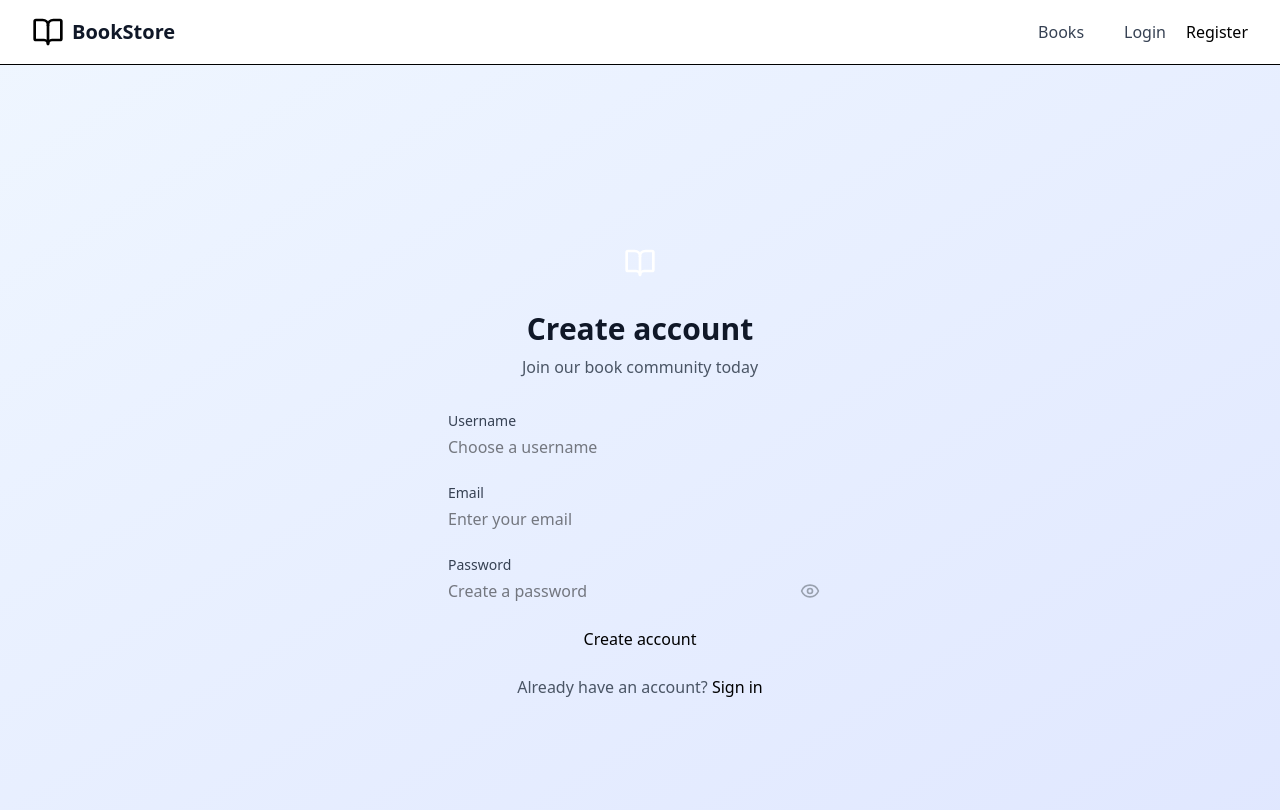
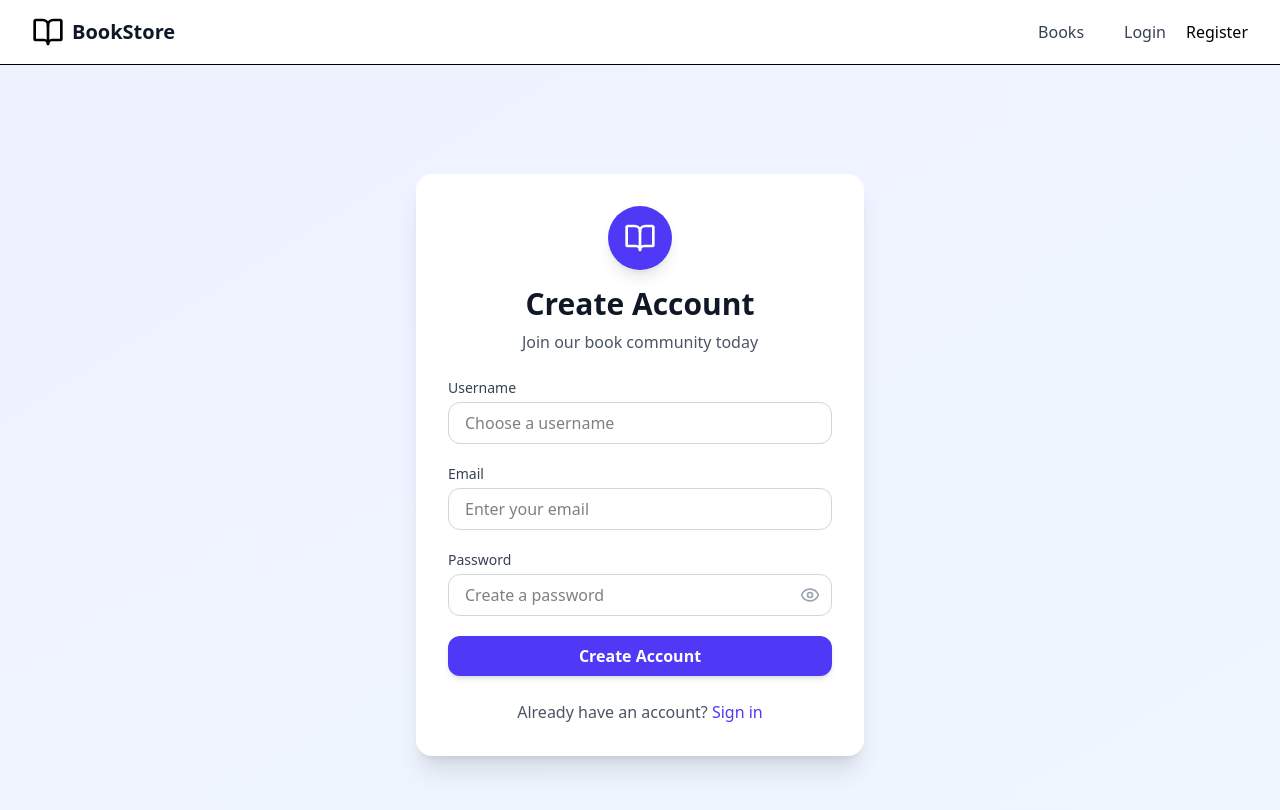
Before and after one commit to Ashwaaq69/Mini_bookStore_App, a React (Vite) app in the folder frontend/: page /register in a window 1280 px wide. Shown: the top 810 px of the page. Built offline with nearby package versions, Linux system fonts and the light colour scheme; the HTML template or start-up script is replaced by a standard one.

Commit message:
developed login, register, books and adminpaned page

```diff
--- a/frontend/src/pages/Register.jsx
+++ b/frontend/src/pages/Register.jsx
@@ -34,9 +34,7 @@ const Register = () => {
     try {
       await api.post('/register', formData);
       setSuccess('Registration successful! Redirecting to login...');
-      setTimeout(() => {
-        navigate('/login');
-      }, 2000);
+      setTimeout(() => navigate('/login'), 2000);
     } catch (err) {
       setError(err.response?.data?.error || 'Registration failed');
     } finally {
@@ -45,24 +43,25 @@ const Register = () => {
   };
 
   return (
-    <div className="min-h-screen bg-gradient-to-br from-blue-50 to-indigo-100 flex items-center justify-center py-12 px-4 sm:px-6 lg:px-8">
-      <div className="max-w-md w-full space-y-8">
-        <div className="card p-8">
+    <div className="min-h-screen bg-gradient-to-br from-indigo-50 to-blue-50 flex items-center justify-center py-12 px-4 sm:px-6 lg:px-8">
+      <div className="max-w-md w-full">
+        <div className="bg-white shadow-xl rounded-2xl p-8 space-y-6">
+          {/* Header */}
           <div className="text-center">
-            <div className="mx-auto bg-primary-600 w-16 h-16 rounded-full flex items-center justify-center mb-4">
+            <div className="mx-auto bg-indigo-600 w-16 h-16 rounded-full flex items-center justify-center mb-4 shadow-lg">
               <BookOpen className="h-8 w-8 text-white" />
             </div>
-            <h2 className="text-3xl font-bold text-gray-900">Create account</h2>
+            <h2 className="text-3xl font-bold text-gray-900">Create Account</h2>
             <p className="mt-2 text-gray-600">Join our book community today</p>
           </div>
 
-          <form className="mt-8 space-y-6" onSubmit={handleSubmit}>
+          {/* Form */}
+          <form onSubmit={handleSubmit} className="space-y-5">
             {error && (
               <div className="bg-red-50 border border-red-200 text-red-700 px-4 py-3 rounded-lg">
                 {error}
               </div>
             )}
-
             {success && (
               <div className="bg-green-50 border border-green-200 text-green-700 px-4 py-3 rounded-lg">
                 {success}
@@ -70,62 +69,49 @@ const Register = () => {
             )}
 
             <div>
-              <label htmlFor="username" className="block text-sm font-medium text-gray-700 mb-1">
-                Username
-              </label>
+              <label className="block text-sm font-medium text-gray-700 mb-1">Username</label>
               <input
-                id="username"
                 name="username"
                 type="text"
                 required
                 value={formData.username}
                 onChange={handleChange}
-                className="input-field"
                 placeholder="Choose a username"
+                className="w-full px-4 py-2 rounded-xl border border-gray-300 focus:border-indigo-500 focus:ring focus:ring-indigo-200 outline-none transition"
               />
             </div>
 
             <div>
-              <label htmlFor="userEmail" className="block text-sm font-medium text-gray-700 mb-1">
-                Email
-              </label>
+              <label className="block text-sm font-medium text-gray-700 mb-1">Email</label>
               <input
-                id="userEmail"
                 name="userEmail"
                 type="email"
                 required
                 value={formData.userEmail}
                 onChange={handleChange}
-                className="input-field"
                 placeholder="Enter your email"
+                className="w-full px-4 py-2 rounded-xl border border-gray-300 focus:border-indigo-500 focus:ring focus:ring-indigo-200 outline-none transition"
               />
             </div>
 
             <div>
-              <label htmlFor="password" className="block text-sm font-medium text-gray-700 mb-1">
-                Password
-              </label>
+              <label className="block text-sm font-medium text-gray-700 mb-1">Password</label>
               <div className="relative">
                 <input
-                  id="password"
                   name="password"
                   type={showPassword ? 'text' : 'password'}
                   required
                   value={formData.password}
                   onChange={handleChange}
-                  className="input-field pr-10"
                   placeholder="Create a password"
+                  className="w-full px-4 py-2 pr-10 rounded-xl border border-gray-300 focus:border-indigo-500 focus:ring focus:ring-indigo-200 outline-none transition"
                 />
                 <button
                   type="button"
                   className="absolute inset-y-0 right-0 pr-3 flex items-center"
                   onClick={() => setShowPassword(!showPassword)}
                 >
-                  {showPassword ? (
-                    <EyeOff className="h-5 w-5 text-gray-400" />
-                  ) : (
-                    <Eye className="h-5 w-5 text-gray-400" />
-                  )}
+                  {showPassword ? <EyeOff className="h-5 w-5 text-gray-400" /> : <Eye className="h-5 w-5 text-gray-400" />}
                 </button>
               </div>
             </div>
@@ -133,18 +119,18 @@ const Register = () => {
             <button
               type="submit"
               disabled={loading}
-              className="w-full btn-primary disabled:opacity-50 disabled:cursor-not-allowed"
+              className="w-full px-4 py-2 bg-indigo-600 text-white font-semibold rounded-xl shadow-md hover:bg-indigo-700 disabled:opacity-50 disabled:cursor-not-allowed transition"
             >
-              {loading ? 'Creating account...' : 'Create account'}
+              {loading ? 'Creating account...' : 'Create Account'}
             </button>
+          </form>
 
-            <div className="text-center">
-              <span className="text-gray-600">Already have an account? </span>
-              <Link to="/login" className="text-primary-600 hover:text-primary-700 font-medium">
-                Sign in
-              </Link>
-            </div>
-          </form>
+          <div className="text-center mt-4">
+            <span className="text-gray-600">Already have an account? </span>
+            <Link to="/login" className="text-indigo-600 font-medium hover:text-indigo-800">
+              Sign in
+            </Link>
+          </div>
         </div>
       </div>
     </div>
```
